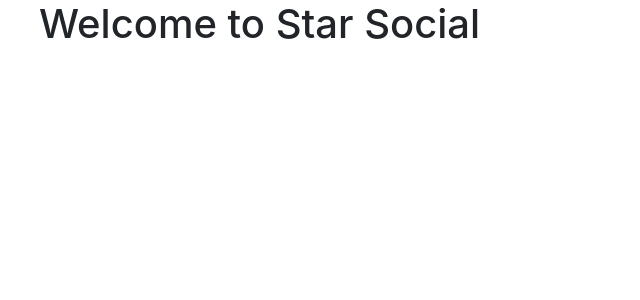
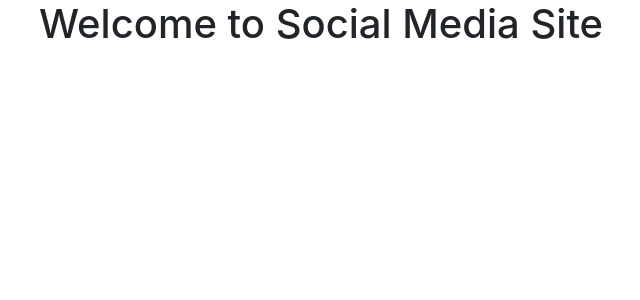
Before and after one commit to sbrina-h/django-social-media-site, a Django app: page / in a window 1280 px wide. Shown: the part 56-356 px from the top of the page, without its empty margins (46-686 px from the left). Run offline with Django 3.2, Linux system fonts and the light colour scheme; some libraries are stand-ins or nearby versions.

Commit message:
Update index.html

```diff
--- a/templates/index.html
+++ b/templates/index.html
@@ -1,4 +1,4 @@
 {% extends "base.html" %}
 {% block content %}
-    <h1>Welcome to Star Social</h1>
+    <h1>Welcome to Social Media Site</h1>
 {% endblock %}
```
